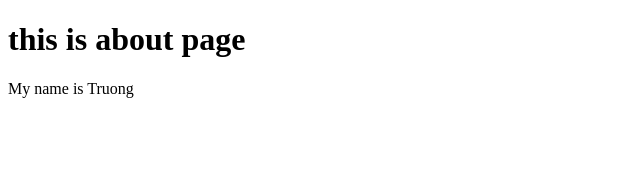
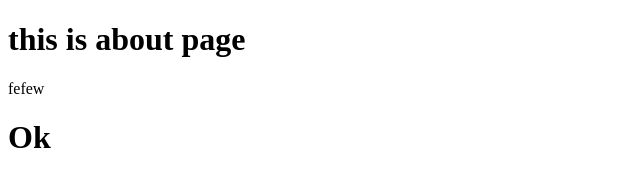
Before and after one commit to jackeylove0201/Test-git-project, a plain HTML site: page about.html in a window 1280 px wide. Shown: the whole page, without its empty margins (0-640 px from the left). Drawn offline with Linux system fonts and the light colour scheme.

Commit message:
Update about lan 3

```diff
--- a/about.html
+++ b/about.html
@@ -7,6 +7,7 @@
 </head>
 <body>
     <h1>this is about page</h1>
-    <p>My name is Truong</p>
+    <span>fefew</span>
+    <h1>Ok</h1>
 </body>
 </html>
```
